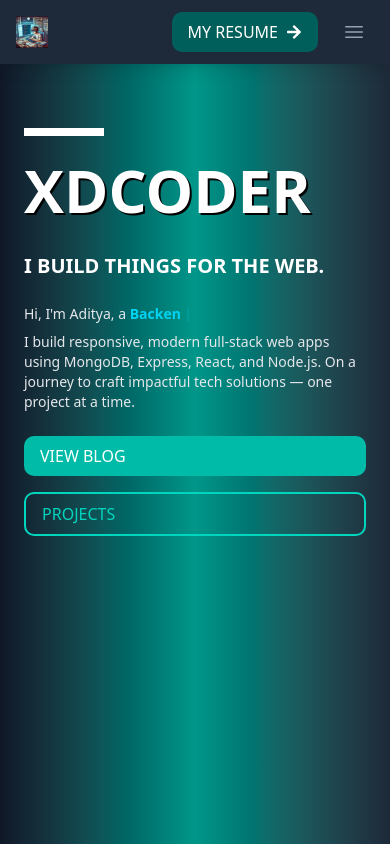
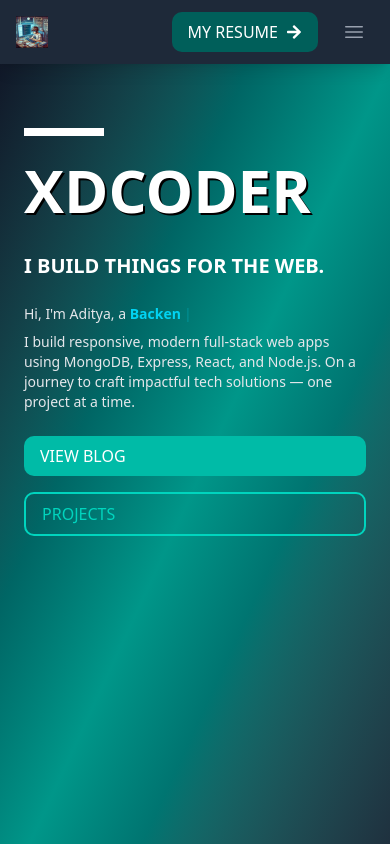
Before and after one commit to imadityaxd/portfolio-xd, a React (Vite) app in the folder frontend/: page / in a window 390 px wide. Shown: the top 844 px of the page. Built offline with nearby package versions, Linux system fonts and the light colour scheme.

Commit message:
added a resume

```diff
--- a/frontend/src/components/Hero.jsx
+++ b/frontend/src/components/Hero.jsx
@@ -4,8 +4,14 @@ import codingImage from '/assets/coding_background.jpg'
 
 export default function Hero() {
   return (
-    <section className="relative h-screen overflow-hidden bg-gradient-to-r from-gray-900 via-teal-600 to-gray-800
- dark:bg-gray-800 ">
+    <section className="
+  relative h-screen overflow-hidden
+  bg-gradient-to-br from-gray-900 via-gray-900 via-teal-600 to-gray-800     // Mobile (corner-to-corner)
+  sm:bg-gradient-to-r sm:from-gray-900 sm:via-teal-600 sm:to-gray-800       // Desktop (left-to-right)
+  dark:bg-gray-800
+">
+
+
       <div className="container mx-auto flex flex-col-reverse lg:flex-row items-center px-6 py-16 relative z-20">
         {/* Text Section */}
         <div className="w-full lg:w-2/5 space-y-6">
@@ -22,7 +28,7 @@ export default function Hero() {
               a&nbsp;
               <span className="text-cyan-400 font-semibold">
                 <Typewriter
-                  words={['Full Stack Developer','Freelancer', 'Backend Developer']}
+                  words={['Full Stack Developer', 'Freelancer', 'Backend Developer']}
                   loop={true}
                   cursor
                   cursorStyle="|"
--- a/frontend/src/components/Navbar.jsx
+++ b/frontend/src/components/Navbar.jsx
@@ -1,5 +1,6 @@
 import { Fragment, useState } from 'react'
 import codingImage from '/assets/coding3.jpg'
+import adiResume from '/assets/adityaResume.pdf'
 import { Menu, Transition, Disclosure } from '@headlessui/react'
 import { Bars3Icon, XMarkIcon, BellIcon, MagnifyingGlassIcon } from '@heroicons/react/24/outline'
 import { FaArrowRight } from 'react-icons/fa'
@@ -92,7 +93,8 @@ export default function Navbar() {
                 </Menu> */}
                 {/**Contact Button */}
                 <a
-                  href='#'
+                  href={adiResume}
+                  target = "_blank"
                   className="flex items-center gap-2 px-4 py-2 rounded-lg text-md uppercase text-white bg-teal-800 hover:bg-teal-600 text-white
  hover:bg-pink-400 transition">My Resume <FaArrowRight/></a>
 
```
Also changed, not shown: 1 other file (tests, documents, lock files or other folders).
